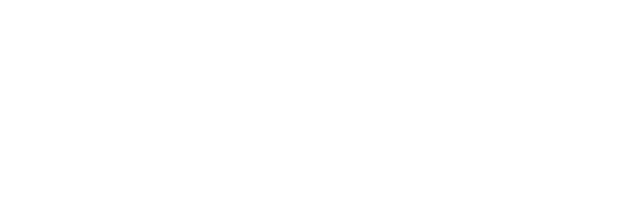
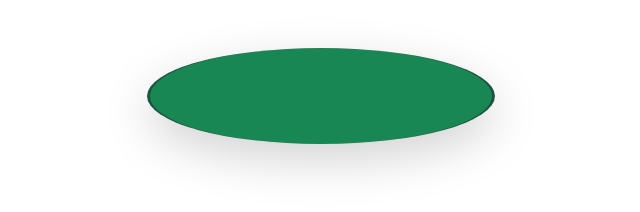
Before and after one commit to Leofront-end/Bootstrap, a website: page aula14-BordasESombras/index.html in a window 1280 px wide. Shown: the whole page, without its empty margins (319-959 px from the left). Drawn offline with nearby package versions, Linux system fonts and the light colour scheme.

Commit message:
borda e sombra

```diff
--- a/aula14-BordasESombras/index.html
+++ b/aula14-BordasESombras/index.html
@@ -8,6 +8,8 @@
     <title>Bordas e Sombras</title>
 </head>
 <body>
-
+    <div class="container p-5">
+        <div class="col-4 mx-auto p-5 bg-success border-start border-end border-dark border-3 border-opacity-50 rounded-circle shadow-lg"></div>
+    </div>
 </body>
 </html>
```
Also changed, not shown: aula14-BordasESombras/readme.md.
